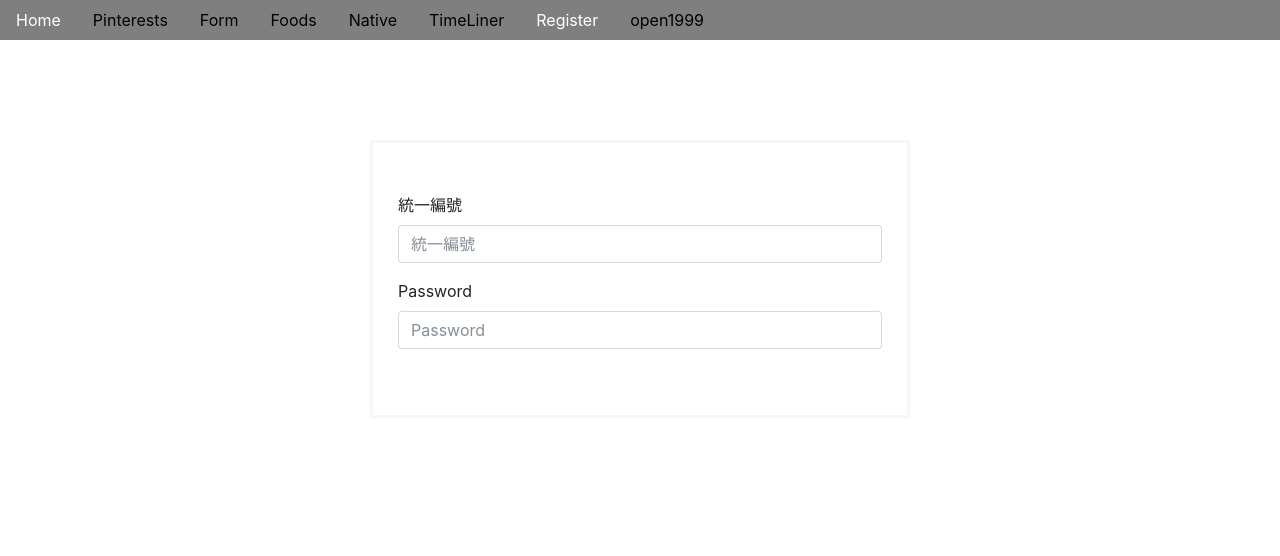
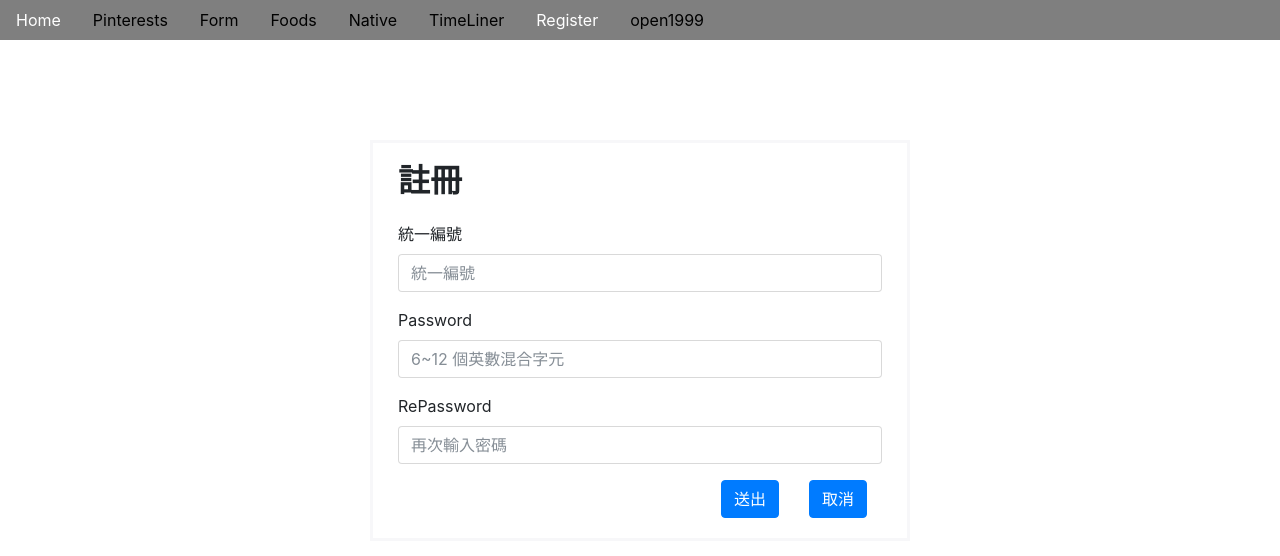
Before and after one commit to franklion/nuxt-pinterests, a Nuxt app: page /register in a window 1280 px wide. Shown: the top 556 px of the page. Built offline with nearby package versions, Linux system fonts and the light colour scheme; what vue-masonry would draw is missing.

Commit message:
add register

```diff
--- a/components/account/userInfo.vue
+++ b/components/account/userInfo.vue
@@ -9,6 +9,10 @@
         <div class="form-group">
           <label>Password</label>
           <input type="password" class="form-control" placeholder="Password">
+        </div>
+        <div class="form-group">
+          <label>RePassword</label>
+          <input type="password" class="form-control" placeholder="rePassword">
         </div>
       </div>
     </div>
--- a/pages/register.vue
+++ b/pages/register.vue
@@ -1,15 +1,134 @@
 <template>
   <section class="container register">
-    <userInfo></userInfo>
+    <div class="row">
+      <div class="col-lg-6">
+        <div class="register-panel">
+
+          <h2 class="title">註冊</h2>
+
+          <div class="content-block">
+            <div class="form-group">
+              <label>統一編號</label>
+              <input type="text" class="form-control" placeholder="統一編號" maxlength="8" v-model="uniformNo">
+            </div>
+            <div class="form-group">
+              <label>Password</label>
+              <input type="password" class="form-control" placeholder="6~12 個英數混合字元" maxlength="12" v-model="password">
+            </div>
+            <div class="form-group">
+              <label>RePassword</label>
+              <input type="password" class="form-control" placeholder="再次輸入密碼" v-model="rePassword">
+            </div>
+          </div>
+
+          <div class="btn-block">
+            <input class="btn btn-primary" type="submit" value="送出" @click="onSend">
+            <input class="btn btn-primary" type="reset" value="取消">
+          </div>
+        </div>
+
+      </div>
+    </div>
+
   </section>
 </template>
 
 
 <script>
-import userInfo from '~/components/account/userInfo.vue'
+import { mapGetters, mapActions } from 'vuex'
+import formAuth from '~/plugins/formAuth.js'
+
 export default {
-  components: {
-    userInfo
+  data() {
+    return {
+      toggle: false,
+      errorMsg: '',
+      uniformNo: null,
+      password: null,
+      rePassword: null,
+    }
+  },
+  computed: {
+    ...mapGetters({
+      getUniformNo :'getUniformNo',
+      getPassword: 'getPassword',
+      getRePassword: 'getRePassword',
+    })
+  },
+  watch:{
+    // getUniformNo(v) {
+    //   this.uniformNo = v
+    // },
+    // getPassword(v) {
+    //   this.password = v
+    // },
+    // getRePassword(v) {
+    //   this.rePassword = v
+    // },
+  },
+  methods: {
+    onDebug() {
+      this.uniformNo = 80653782
+      this.password = 'a123456'
+      this.rePassword = 'a123456'
+    },
+    onSend() {
+      // 檢查帳號(統一編號)
+      if (!formAuth.isLegalAccount(this.uniformNo)) {
+        this.errorMsg += '請輸入正確的帳號!\n'
+      }
+
+      // 檢查密碼
+      if (!formAuth.isLegalPassword(this.password)) {
+        this.errorMsg += '請輸入正確的密碼!\n'
+      }
+
+      // 檢查密碼和再次輸入密碼是否相同
+      if (!formAuth.isLegalRePassword(this.password, this.rePassword)) {
+        this.errorMsg += '再次輸入密碼與密碼不相同!\n'
+      }
+
+      if(this.errorMsg) {
+        alert(this.errorMsg)
+        this.errorMsg = ''
+        return;
+      }
+
+
+      console.log('資料格式正確 準備串接API ...')
+
+      // 呼叫vuex送出資料
+      this.actionAddRegister({
+        'uniformNo': this.uniformNo,
+        'password': this.password,
+        'rePassword': this.rePassword,
+      })
+        .then((response) => {
+          alert(response)
+          this.$router.push('/')
+        })
+        .catch((e) => {
+          alert(e)
+        })
+    },
+    ...mapActions([
+      'actionGetRegister',
+      'actionAddRegister',
+      'actionUpdateRegister',
+    ])
+  },
+  mounted() {
+    // this.onDebug()
+    this.actionGetRegister()
+    .then((response)=>{
+      console.log(response)
+      this.uniformNo = this.getUniformNo
+      this.password = this.getPassword
+      this.rePassword = this.getRePassword
+    })
+    .catch((e)=>{
+      console.log(e)
+    })
   }
 }
 </script>
@@ -20,5 +139,21 @@ export default {
   .row {
     justify-content: center;
   }
+  .register-panel {
+    padding: 20px 25px;
+    border: solid #f7f7f9;
+  }
+  .title {
+    margin-bottom: 1.5rem;
+    font-weight: 700;
+  }
+  .btn-block {
+    display: flex;
+    justify-content: flex-end;
+    .btn {
+      margin: 0 15px;
+      cursor: pointer;
+    }
+  }
 }
 </style>
--- /dev/null
+++ b/plugins/formAuth.js
@@ -0,0 +1,38 @@
+export default {
+  isLegalAccount(account) {
+    const accountRule = /^[0-9]{8}$/g
+    return accountRule.test(account)
+  },
+  isLegalPassword(password) {
+    const passwordRule = /^(?=.*[0-9])(?=.*[a-zA-Z]).{6,12}$/
+    return passwordRule.test(password)
+  },
+  isLegalRePassword(password, rePassword) {
+    return password && rePassword && (password === rePassword)
+  },
+  isLegalEmail(email) {
+    const emailRule = /^\w+((-\w+)|(\.\w+))*\@[A-Za-z0-9]+((\.|-)[A-Za-z0-9]+)*\.[A-Za-z]+$/
+    // return (email.search(emailRule) !== -1)
+    console.log('isLegalEmail ', email, emailRule.test(email))
+    return emailRule.test(email)
+  },
+  isLegalRecaptcha(recaptcha) {
+    return (recaptcha.length > 0)
+  },
+  isLegalTaiwanPhone(number) {
+    // return /^\(?\d{2}\)?[\s\-]?\d{4}\-?\d{4}$/.test(number)
+    return /^\-?\d?\#?/.test(number)
+  },
+  isLegalTaiwanMobile(number) {
+    return /^09\d{2}-?\d{3}-?\d{3}$/.test(number)
+  },
+  isLegalCompetitionItemStartDate(date) {
+    const minDate = '2016/01/01'
+    const maxDate = '2017/08/31'
+
+    if (new Date(date) < new Date(minDate) || new Date(date) > new Date(maxDate)) {
+      return false
+    }
+    return true
+  },
+}
```
